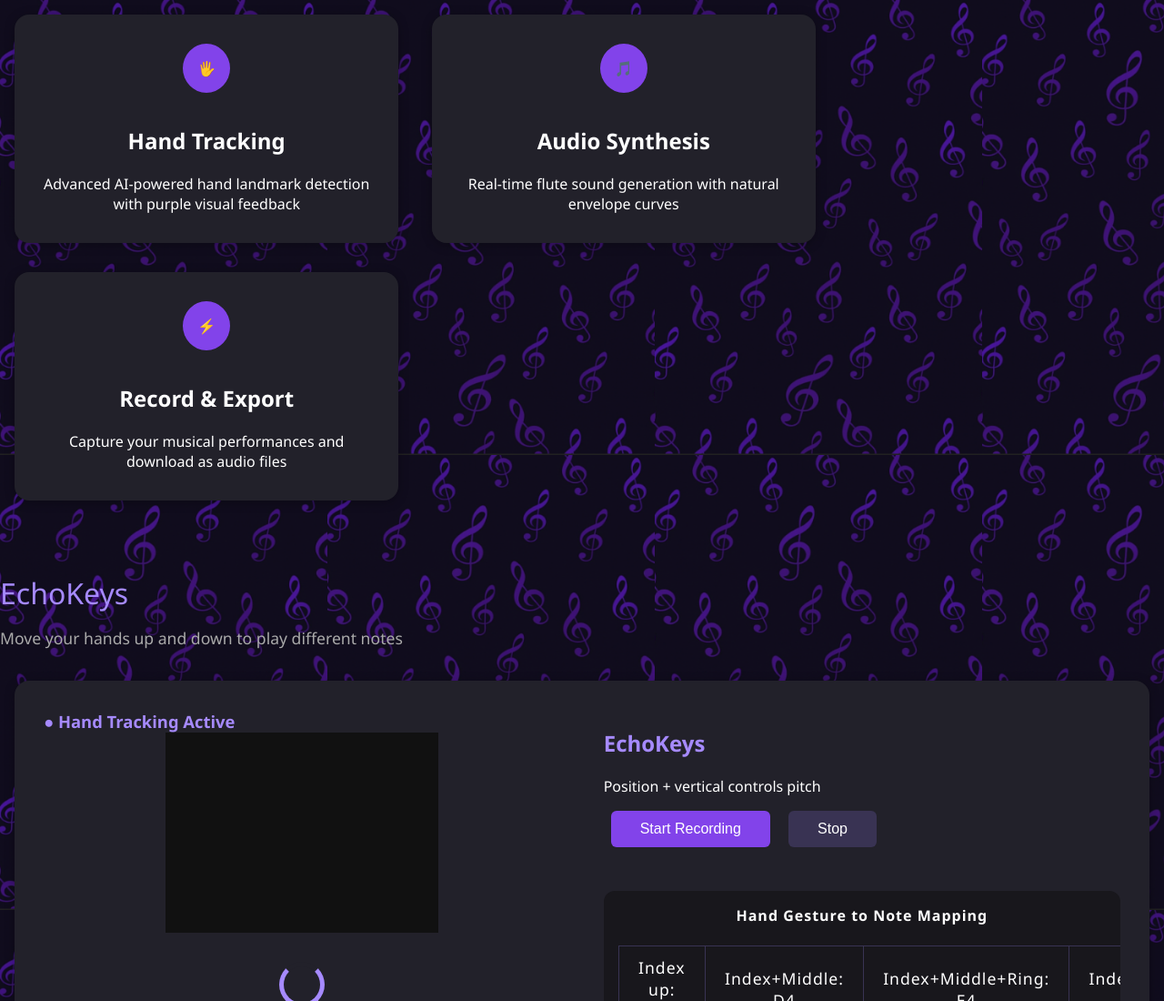
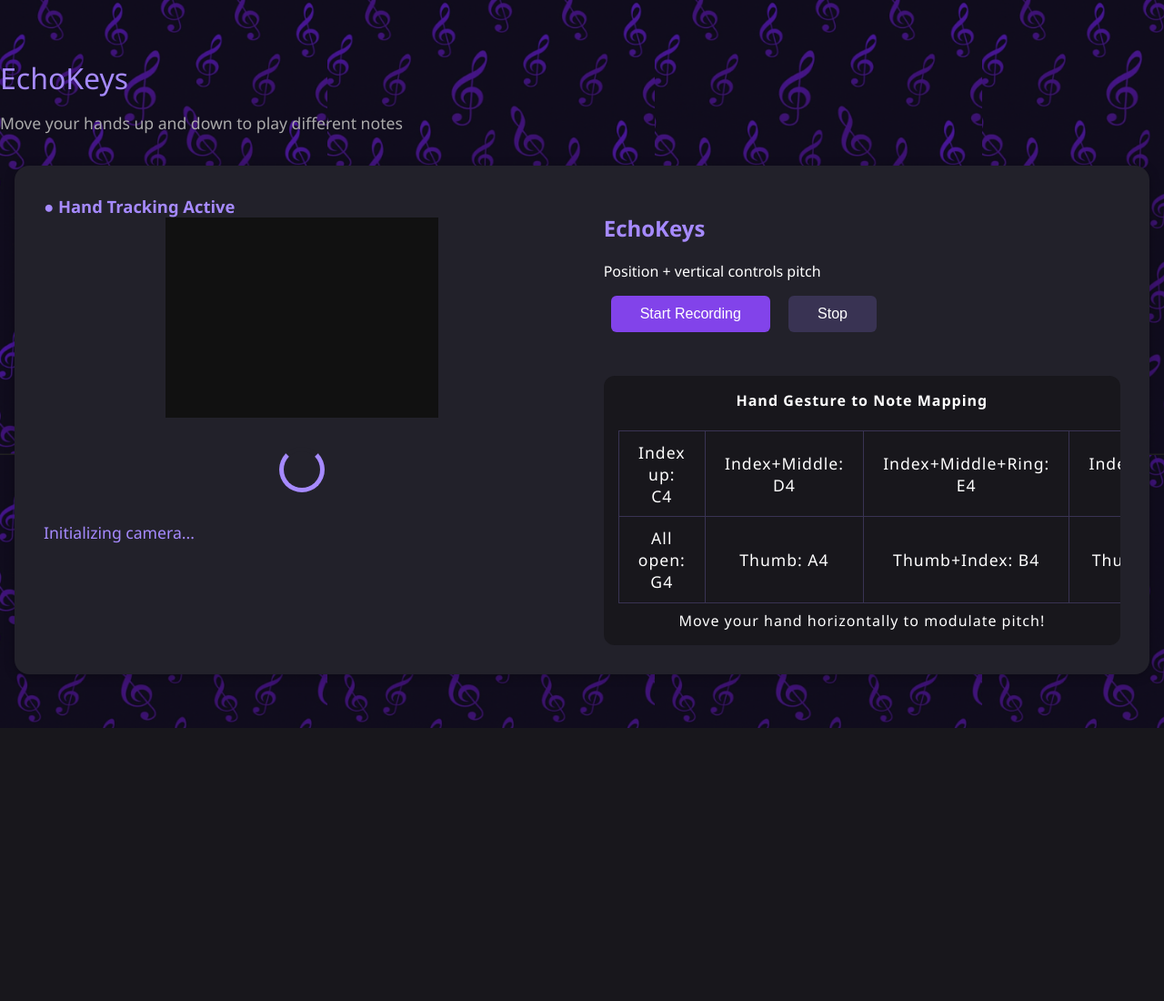
Before and after one commit to arcadegamer07/EchoKeys, a plain HTML site: page Untitled-2.html in a window 1280 px wide. Shown: the top 1100 px of the page at 91% size. After the commit the page ends 800 px from the top, so only its background shows below. Drawn offline with nearby package versions, Linux system fonts and the light colour scheme; a script that the page names is missing.

Commit message:
Update Untitled-2.html

```diff
--- a/Untitled-2.html
+++ b/Untitled-2.html
@@ -108,23 +108,6 @@
   </style>
 </head>
 <body>
-  <div>
-    <div class="card">
-      <span class="icon">🖐️</span>
-      <h2>Hand Tracking</h2>
-      <span>Advanced AI-powered hand landmark detection with purple visual feedback</span>
-    </div>
-    <div class="card">
-      <span class="icon">🎵</span>
-      <h2>Audio Synthesis</h2>
-      <span>Real-time flute sound generation with natural envelope curves</span>
-    </div>
-    <div class="card">
-      <span class="icon">⚡</span>
-      <h2>Record & Export</h2>
-      <span>Capture your musical performances and download as audio files</span>
-    </div>
-  </div>
 
   <div class="main-title">EchoKeys</div>
   <div class="subtitle">Move your hands up and down to play different notes</div>
```
